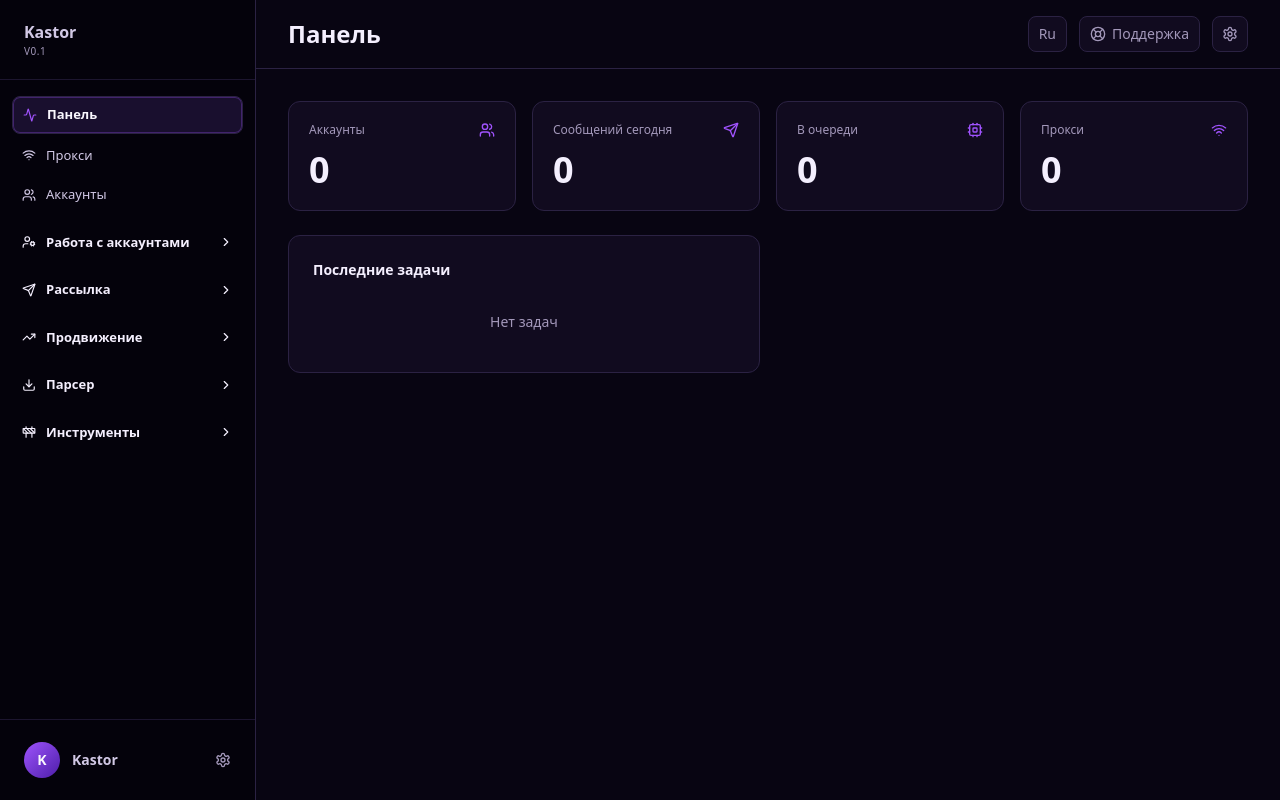
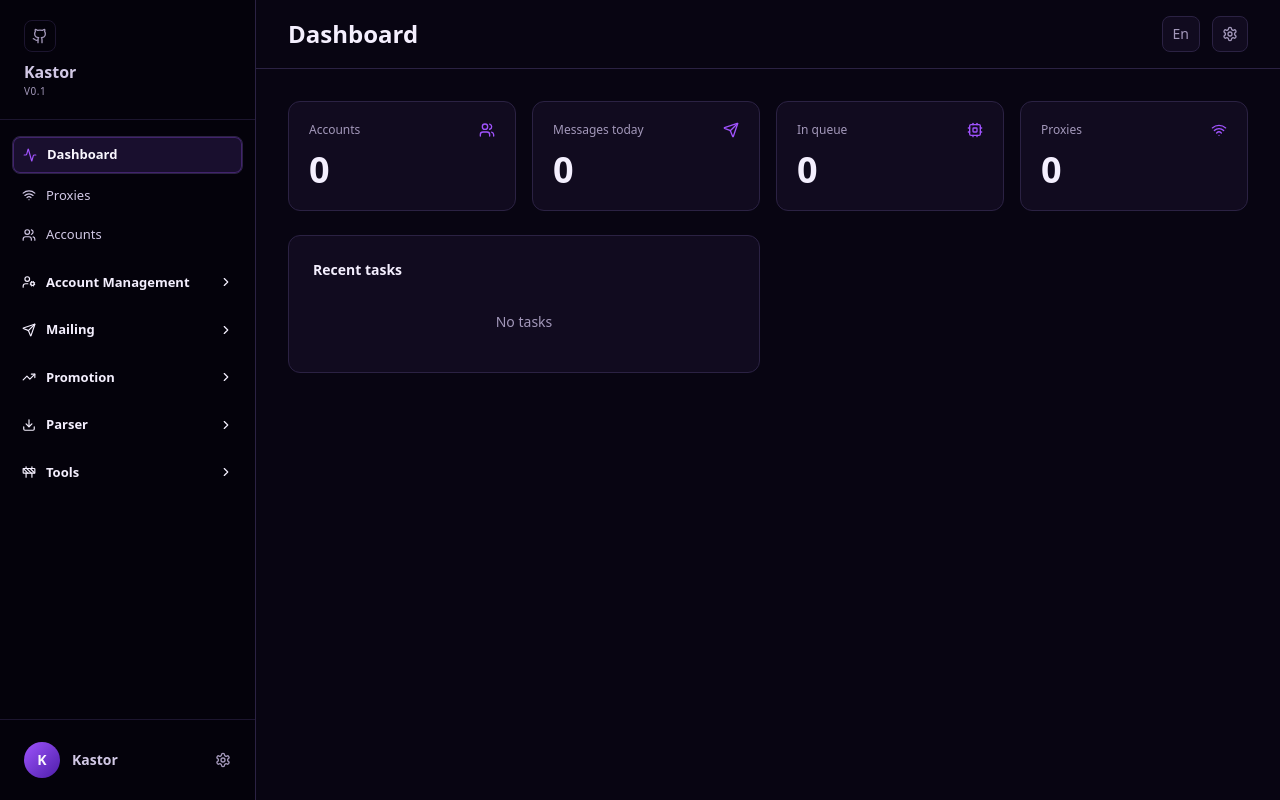
Before and after one commit to kastorsoftware/kastor, a React (Vite) app: page / in a window 1280 px wide. Both pictures are taken after a click on the button 849 px from the left and 111 px from the top of the page. Built offline with nearby package versions, Linux system fonts and the light colour scheme; the HTML template or start-up script is replaced by a standard one; a web font is replaced by a local one.

Commit message:
Refresh language and repository controls

```diff
--- a/src/App.tsx
+++ b/src/App.tsx
@@ -30,7 +30,7 @@ function App() {
 
     invoke<boolean>("check_telegram_connectivity").then((ok) => {
       if (ok) return;
-      const locale = localStorage.getItem("app_locale") || "ru";
+      const locale = localStorage.getItem("app_locale") || "en";
       const dict = locale === "en" ? en : ru;
       toast.custom(
         (id) => (
--- a/src/components/Dashboard.tsx
+++ b/src/components/Dashboard.tsx
@@ -4,7 +4,7 @@ import {
   Send, ShieldCheck, Users, UserPlus, MessageSquare,
   Activity, Settings as SettingsIcon,
   Cpu, Wifi, Construction, Repeat, UserCog, Flag, PlusCircle, Radio, TrendingUp, Copy, Download, Shuffle, AtSign,
-  Eye, Upload, Zap, Link2, Search, Forward, ChevronDown, Bot, LifeBuoy,
+  Eye, Upload, Zap, Link2, Search, Forward, ChevronDown, Bot, Github,
 } from "lucide-react";
 import { useI18n, useT } from "@/i18n";
 
@@ -309,7 +309,15 @@ export function Dashboard() {
   return (
     <div className="flex h-screen bg-background text-foreground">
       <aside className="flex w-64 flex-col border-r border-border bg-sidebar h-screen">
-        <div className="flex items-center gap-3 px-6 py-5 border-b border-sidebar-border">
+        <div className="px-6 py-5 border-b border-sidebar-border">
+          <button
+            onClick={() => invoke("open_url", { url: "https://github.com/kastorsoftware/kastor" })}
+            className="mb-2 flex h-8 w-8 items-center justify-center rounded-md border border-sidebar-border text-muted-foreground transition hover:border-primary/50 hover:text-sidebar-foreground"
+            title="GitHub"
+            aria-label="Open Kastor on GitHub"
+          >
+            <Github className="h-4 w-4" />
+          </button>
           <div>
             <div className="text-base font-bold text-sidebar-foreground">Kastor</div>
             <div className="text-[10px] uppercase tracking-wider text-muted-foreground">
@@ -377,14 +385,6 @@ export function Dashboard() {
           </h1>
           <div className="flex items-center gap-3">
             <LanguageToggle />
-            <button
-              onClick={() => invoke("open_url", { url: "https://t.me/kastorsupport" })}
-              className="flex h-9 items-center gap-1.5 rounded-md border border-border bg-card px-2.5 text-sm font-medium text-muted-foreground hover:border-primary/50 hover:text-foreground transition"
-              title={t("settings.support")}
-            >
-              <LifeBuoy className="h-4 w-4" />
-              <span className="hidden sm:inline">{t("settings.support")}</span>
-            </button>
             <button
               onClick={() => navigate("settings")}
               className={`flex h-9 w-9 items-center justify-center rounded-md border transition ${
--- a/src/components/SettingsPage.tsx
+++ b/src/components/SettingsPage.tsx
@@ -1,6 +1,6 @@
 import { useState, useEffect } from "react";
 import { invoke } from "@tauri-apps/api/core";
-import { AlertTriangle, RefreshCw, LifeBuoy, MessageCircle } from "lucide-react";
+import { AlertTriangle, RefreshCw, MessageCircle } from "lucide-react";
 import { useT } from "@/i18n";
 
 interface AppSettings {
@@ -239,13 +239,6 @@ export function SettingsPage() {
             <MessageCircle className="h-3.5 w-3.5 text-[oklch(0.55_0.15_250)]" />
             {t("settings.channelLink")}
           </button>
-          <button
-            onClick={() => invoke("open_url", { url: "https://t.me/kastorsupport" })}
-            className="inline-flex items-center gap-2 rounded-md border border-border bg-background px-3 py-2 text-xs font-medium text-foreground transition hover:bg-accent/50"
-          >
-            <LifeBuoy className="h-3.5 w-3.5 text-[oklch(0.6_0.15_145)]" />
-            {t("settings.supportLink")}
-          </button>
         </div>
       </div>
 
--- a/src/components/ToolsRecommendation.tsx
+++ b/src/components/ToolsRecommendation.tsx
@@ -1,7 +1,7 @@
 import { useEffect, useState } from "react";
 import { invoke } from "@tauri-apps/api/core";
 import { ExternalLink, Download, CheckCircle, Database, FileEdit, X } from "lucide-react";
-import { useT } from "@/i18n";
+import { useI18n, useT } from "@/i18n";
 
 interface ToolStatus {
   beekeeper: boolean;
@@ -18,6 +18,7 @@ export function ToolsRecommendation({ onDismiss }: Props) {
     onDismiss();
   };
   const t = useT();
+  const { locale, setLocale } = useI18n();
   const [status, setStatus] = useState<ToolStatus | null>(null);
   const [loading, setLoading] = useState(true);
 
@@ -83,6 +84,15 @@ export function ToolsRecommendation({ onDismiss }: Props) {
         className="pointer-events-none absolute inset-0"
         style={{ background: "var(--gradient-glow)" }}
       />
+      <button
+        onClick={() => setLocale(locale === "en" ? "ru" : "en")}
+        className="absolute right-4 top-4 z-10 flex h-11 w-11 flex-col items-center justify-center rounded-lg border border-border bg-card text-base shadow-sm transition hover:border-primary/50 hover:bg-accent/50"
+        title={locale === "en" ? "Переключить на русский" : "Switch to English"}
+        aria-label={locale === "en" ? "Switch to Russian" : "Switch to English"}
+      >
+        <span className={locale === "en" ? "opacity-100" : "opacity-45"}>🇬🇧</span>
+        <span className={locale === "ru" ? "opacity-100" : "opacity-45"}>🇷🇺</span>
+      </button>
       <div className="relative w-full max-w-lg">
         <div className="rounded-2xl border border-border bg-card/90 backdrop-blur-xl p-8 shadow-2xl">
           <div className="flex items-start justify-between">
--- a/src/i18n/index.tsx
+++ b/src/i18n/index.tsx
@@ -31,7 +31,7 @@ export function I18nProvider({ children }: { children: ReactNode }) {
   const [locale, setLocaleState] = useState<Locale>(() => {
     const saved = localStorage.getItem(STORAGE_KEY);
     if (saved === "en" || saved === "ru") return saved;
-    return "ru";
+    return "en";
   });
 
   const setLocale = (l: Locale) => {
--- a/src/lib/countryData.ts
+++ b/src/lib/countryData.ts
@@ -104,7 +104,7 @@ export const COUNTRY_NAMES_EN: Record<string, string> = {
 };
 
 export function getCountryName(code: string): string {
-  const locale = (typeof localStorage !== "undefined" && localStorage.getItem("app_locale")) || "ru";
+  const locale = (typeof localStorage !== "undefined" && localStorage.getItem("app_locale")) || "en";
   if (locale === "en") return COUNTRY_NAMES_EN[code] || COUNTRY_NAMES[code] || code;
   return COUNTRY_NAMES[code] || code;
 }
@@ -133,7 +133,7 @@ const geoLabels: Record<string, { ru: string; en: string }> = {
 };
 
 function gl(key: string): string {
-  const locale = (typeof localStorage !== "undefined" && localStorage.getItem("app_locale")) || "ru";
+  const locale = (typeof localStorage !== "undefined" && localStorage.getItem("app_locale")) || "en";
   const entry = geoLabels[key];
   if (entry) return locale === "en" ? entry.en : entry.ru;
   return key;
```
